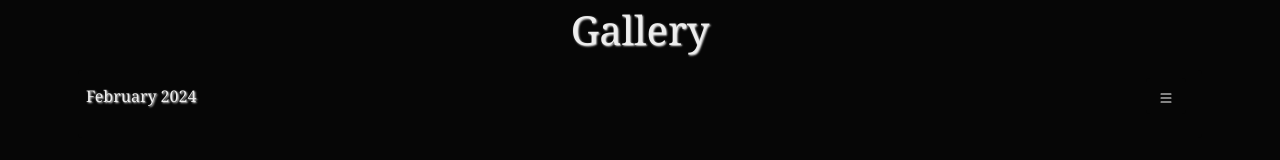
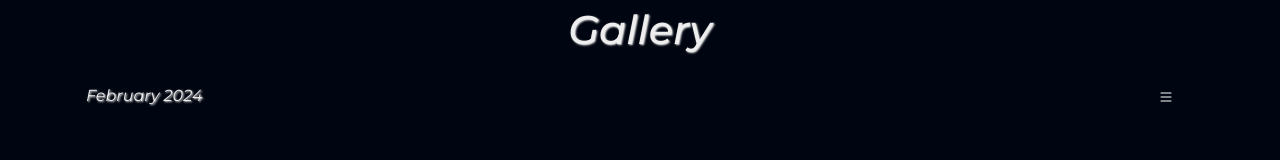
Before and after one commit to Mirco-98/interactive-gallery-project, a plain HTML site: page index.html in a window 1280 px wide. Drawn offline with nearby package versions, Linux system fonts and the light colour scheme.

Commit message:
Changed background color and fixed collapsable button style

```diff
--- a/index.html
+++ b/index.html
@@ -4,7 +4,13 @@
   <meta charset="UTF-8">
   <meta name="viewport" content="width=device-width, initial-scale=1.0">
   <link href="https://cdn.jsdelivr.net/npm/bootstrap@5.0.2/dist/css/bootstrap.min.css" rel="stylesheet" integrity="sha384-EVSTQN3/azprG1Anm3QDgpJLIm9Nao0Yz1ztcQTwFspd3yD65VohhpuuCOmLASjC" crossorigin="anonymous"> <!--Bootstrap CSS CDN-->
+
+  <link rel="preconnect" href="https://fonts.googleapis.com">
+  <link rel="preconnect" href="https://fonts.gstatic.com" crossorigin>
+  <link href="https://fonts.googleapis.com/css2?family=Montserrat:ital,wght@0,100..900;1,100..900&display=swap" rel="stylesheet">
+
   <link rel="stylesheet" type="text/css" href="styles/style.css">
+
   <script src="https://ajax.googleapis.com/ajax/libs/jquery/3.7.1/jquery.min.js"></script>
   <title>Interactive Image Gallery Project</title>
 </head>
--- a/styles/style.css
+++ b/styles/style.css
@@ -1,5 +1,6 @@
 body {
-  font-family: Cambria, Cochin, Georgia, Times, 'Times New Roman', serif;
+  font-family: "Montserrat", sans-serif;
+  font-style: italic;
 }
 
 body,
@@ -7,7 +8,7 @@
 #img-container-main,
 #row-img-container,
 #month-btn {
-  background-color: #060606;
+  background-color: #000611;
 }
 
 #heading {
@@ -31,8 +32,13 @@
   /* border: 1px solid #fff; */
 }
 
-#month-btn,
-#month-btn:active {
+#month-btn {
+  border: none;
+}
+
+#month-btn:active,
+#month-btn:focus {
+  box-shadow: 0 0 0 2px rgba(239, 239, 239, 0.2);
   border: none;
 }
 
```
